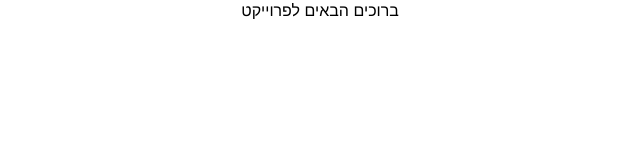
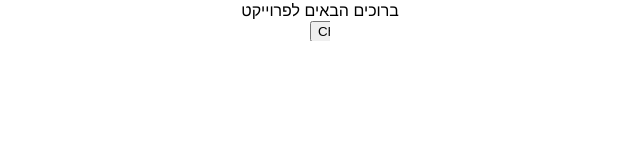
Before and after one commit to SARAKEVY/memories, a React (Create React App) app in the folder frontend2/: page / in a window 1280 px wide. Shown: the top 160 px of the page, without its empty margins (320-960 px from the left). Built offline with nearby package versions, Linux system fonts and the light colour scheme.

Commit message:
add upload conponnent

```diff
--- a/frontend2/src/App.css
+++ b/frontend2/src/App.css
@@ -30,6 +30,12 @@
   color: #61dafb;
 }
 
+.photo {
+  height: 20px;
+  width: 20px;
+}
+
+
 @keyframes App-logo-spin {
   from {
     transform: rotate(0deg);
--- a/frontend2/src/App.js
+++ b/frontend2/src/App.js
@@ -1,11 +1,12 @@
 
 import "./App.css";
+import Upload from "./components/upload";
 
 
 
 function App() {
   return <div className="App">ברוכים הבאים לפרוייקט
-
+ <Upload></Upload>
   </div>;
 }
 
--- /dev/null
+++ b/frontend2/src/components/upload.js
@@ -0,0 +1,25 @@
+
+const React = require('react')
+class Upload extends React.Component {
+  constructor(props){
+    super(props)
+    this.state = {
+      file: null
+    }
+    this.handleChange = this.handleChange.bind(this)
+  }
+  handleChange(event) {
+    this.setState({
+      file: URL.createObjectURL(event.target.files[0])
+    })
+  }
+  render() {
+    return (
+      <div>
+        <input type="file" className="photo" onChange={this.handleChange} />
+        <img src={this.state.file}/>
+      </div>
+    );
+  }
+}
+export default  Upload;
```
